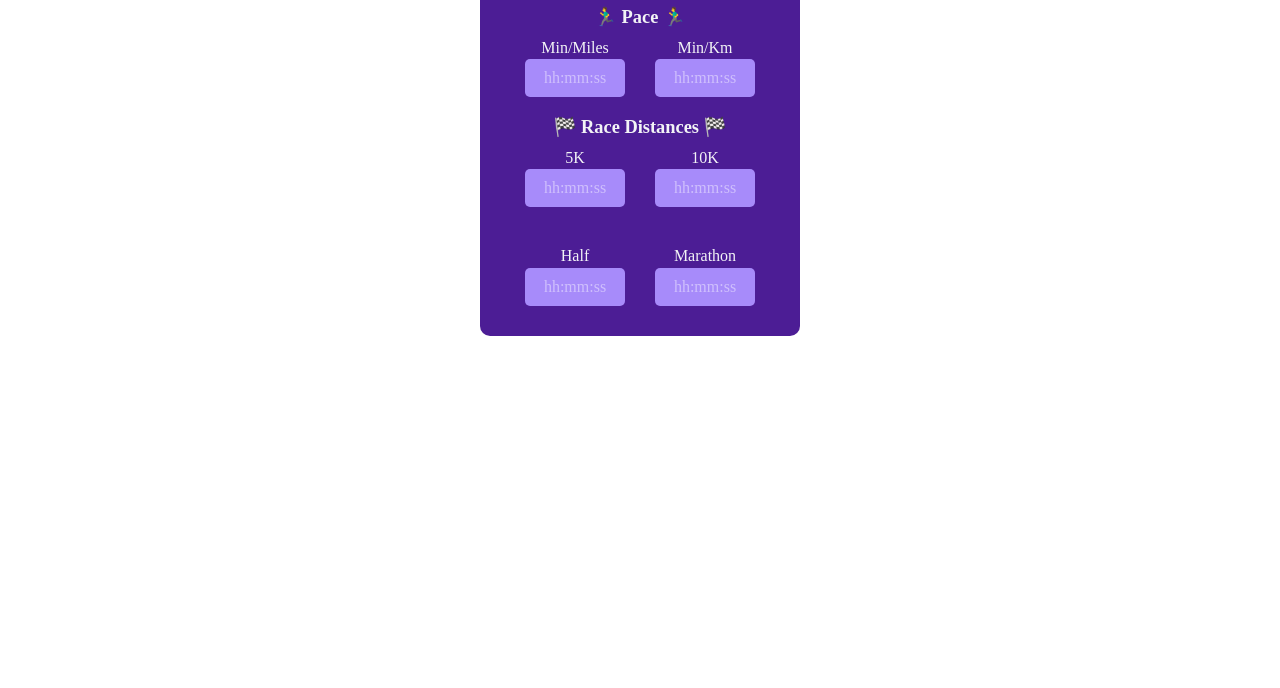
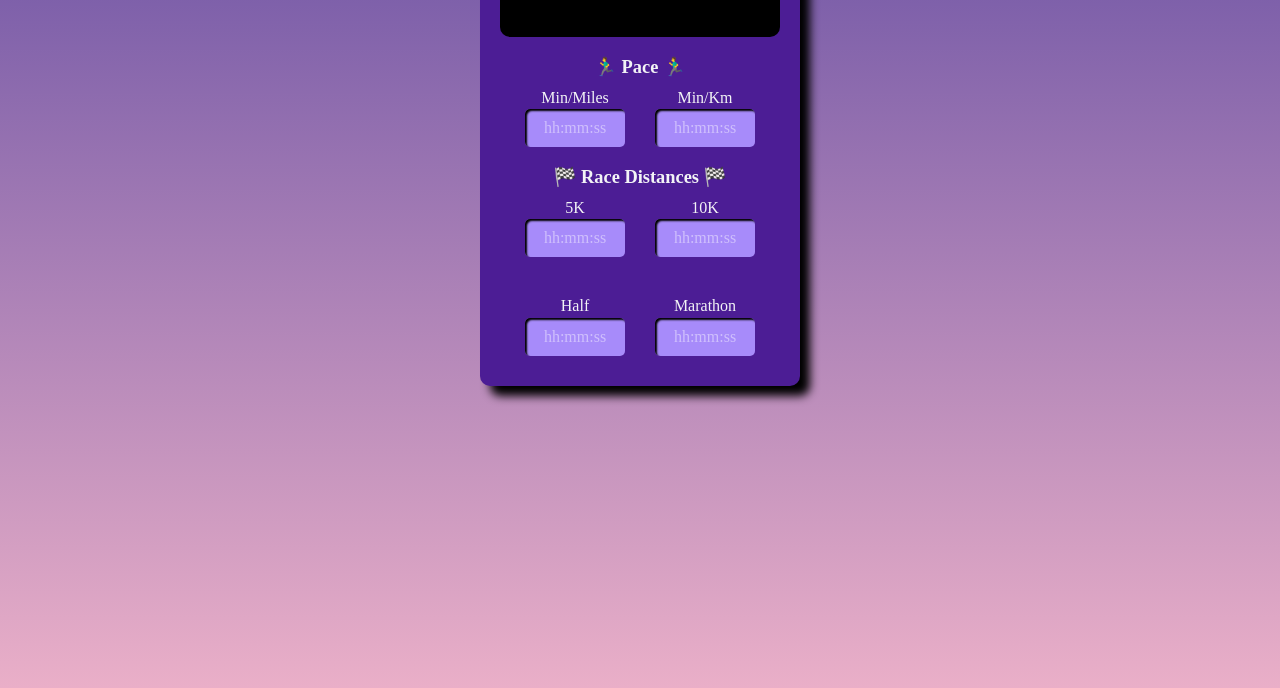
Before and after one commit to golfguy1984/unit-converter, a website built with Vite: page index.html in a window 1280 px wide. Shown: the part 162-850 px from the top of the page. Before the commit the page ends 800 px from the top, so only its background shows below. Built offline with nearby package versions, Linux system fonts and the light colour scheme.

Commit message:
updated CSS

```diff
--- a/index.css
+++ b/index.css
@@ -5,6 +5,12 @@
 
 body {
     margin: 0;
+    padding-top: 50px;
+    background: #654ea3;  /* fallback for old browsers */
+    background: -webkit-linear-gradient(to top, #eaafc8, #654ea3);  /* Chrome 10-25, Safari 5.1-6 */
+    background: linear-gradient(to top, #eaafc8, #654ea3); /* W3C, IE 10+/ Edge, Firefox 16+, Chrome 26+, Opera 12+, Safari 7+ */
+    min-height: 100vh;
+
 }
 
 header {
@@ -41,6 +47,7 @@ main {
     border-radius: 10px;
     background-color: #4C1D95;
     color: #F3F4F6;
+    box-shadow: 10px 10px 10px black;
 }
 
 
@@ -62,6 +69,7 @@ input {
     border: none;
     background-color: #A78BFA;
     color: white;
+    box-shadow: inset 2px 2px 2px black;
 }
 
 ::placeholder {
```
